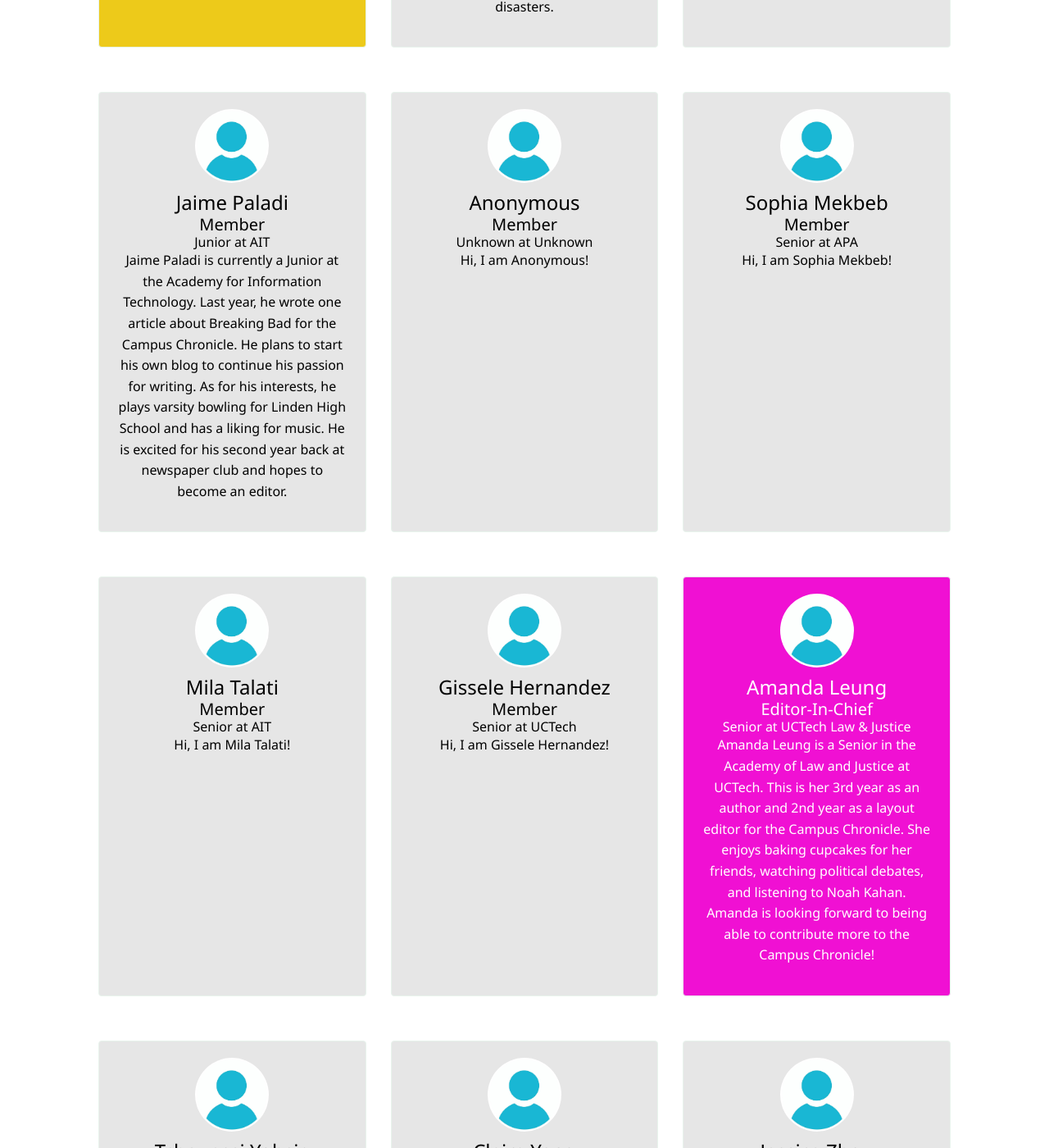
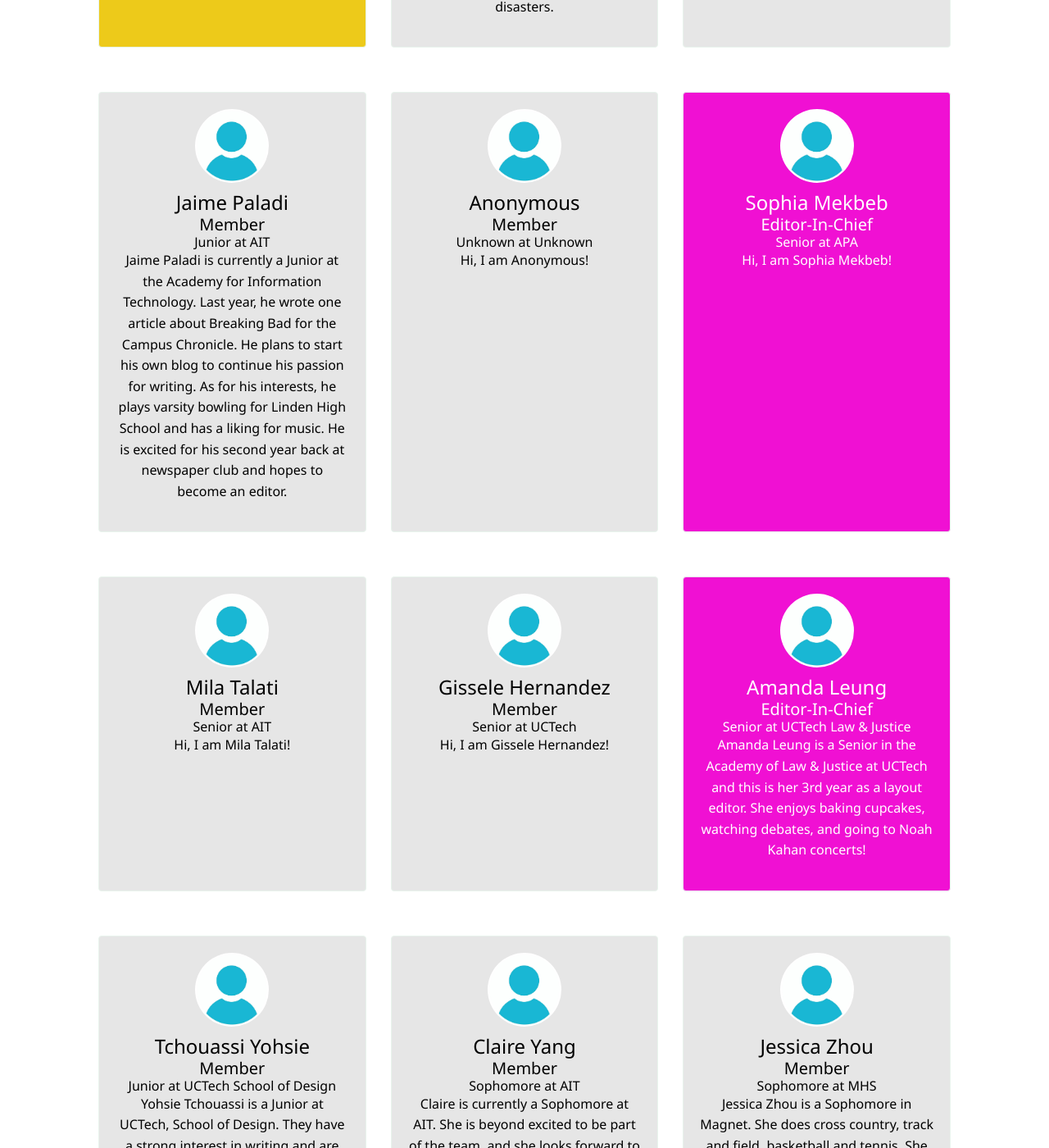
Before and after one commit to The-Campus-Chronicle/website, a Jekyll site: the page built from _pages/authors-list.html, in a window 1280 px wide and 1400 px high, scrolled down 685 px. Shown: the whole window at 82% size. Built offline with Jekyll 4.4.1, drawn with Linux system fonts in a browser that asks for light colours; nearby versions of some CDN libraries; some of the changed text lies outside the part shown.

Commit message:
Update _config.yml
added eric, ally, sydney, & sophia as editor-in-chiefs

```diff
--- a/_config.yml
+++ b/_config.yml
@@ -359,7 +359,7 @@
     sophia:
       name:           Sophia Mekbeb
       avatar:         /assets/images/avatars/anonymous.jpg
-      role:           Member
+      role:           Editor-In-Chief
       bio:            "Hi, I am Sophia Mekbeb!"
       email:          no_reply@ucvts.org
       school:         APA
@@ -384,7 +384,7 @@
         name:           Amanda Leung
         avatar:         /assets/images/avatars/anonymous.jpg
         role:           Editor-In-Chief
-        bio:            "Amanda Leung is a Senior in the Academy of Law and Justice at UCTech. This is her 3rd year as an author and 2nd year as a layout editor for the Campus Chronicle. She enjoys baking cupcakes for her friends, watching political debates, and listening to Noah Kahan. Amanda is looking forward to being able to contribute more to the Campus Chronicle!"
+        bio:            "Amanda Leung is a Senior in the Academy of Law & Justice at UCTech and this is her 3rd year as a layout editor. She enjoys baking cupcakes, watching debates, and going to Noah Kahan concerts!"
         email:          aleung@ucvts.org
         school:         UCTech Law & Justice
         grade:          Senior
@@ -536,7 +536,7 @@
     eric:
         name:           Eric Yu
         avatar:         /assets/images/avatars/anonymous.jpg
-        role:           Member
+        role:           Editor-In-Chief
         bio:            "Eric Yu is a Senior at the Academy for Information Technology. He has been a part of the Campus Chronicles for the past 2 years, becoming an editor this year. He plays baseball and clarinet as some of his hobbies. He plans to write about current events, business, and sports for the Campus Chronicles."
         email:          eyu@ucvts.org
         school:         AIT
@@ -617,7 +617,7 @@
     sydney:
         name:           Sydney Kim
         avatar:         /assets/images/avatars/anonymous.jpg
-        role:           Member
+        role:           Editor-In-Chief
         bio:            "Sydney Kim is currently a Senior at AAHS. She enjoys writing about current events and science. She is an avid tennis player, and, in her spare time, she loves to cook and bake. She also enjoys traveling, enabling her to infuse cultural insights into her writing. She loves being involved with the Campus Chronicles, and is excited to contribute more."
         email:          skim@ucvts.org
         school:         AAHS
@@ -689,7 +689,7 @@
     alison:
         name:           Alison Park
         avatar:         /assets/images/avatars/anonymous.jpg
-        role:           Member
+        role:           Editor-In-Chief
         bio:            "Alison Park is a Junior at Allied Health. She loves to travel and learn about different places, and hopes to share these interests through the newspaper. This is her second year being involved with the Campus Chronicle. She looks forward to another year of sharing her writing with the students of UCVTS!"
         email:          apark@ucvts.org
         school:         AAHS
```
